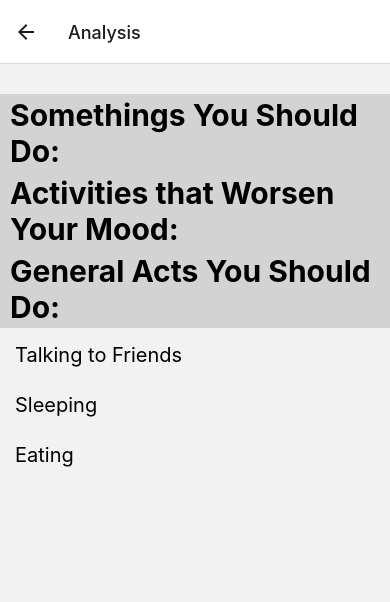
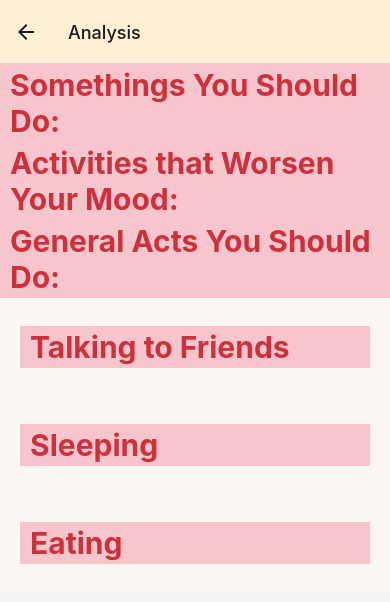
Before and after one commit to osbourn/moodjournal, a React Native app: screen /Analysis in a window 390 px wide. Shown: the top 602 px of the page. Built offline with nearby package versions, Linux system fonts and the light colour scheme.

Commit message:
Started Styling All Pages

```diff
--- a/Analysis.tsx
+++ b/Analysis.tsx
@@ -1,5 +1,5 @@
 import React, { Component, ReactElement } from "react";
-import { View, Text, SectionList, StyleSheet } from "react-native";
+import { View, Text, SectionList, StyleSheet, SafeAreaView } from "react-native";
 import { Card, Paragraph, Title } from "react-native-paper";
 
 import { GetActivityDisplayName } from "./Activities";
@@ -24,6 +24,12 @@ const emotionScore: Map<string, number> = new Map([
     ['anger', -80],
     ['lost', -100]
 ]);
+
+const Item = ({ title}) => (
+    <View style={Styles.item}>
+      <Text style={Styles.sectionHeader}>{title}</Text>
+    </View>
+  );
 
 type ScoreList = { beforeEmotion: string; afterEmotion: string }[];
 
@@ -50,13 +56,16 @@ export async function Analyze(entries: Entry[]): Promise<ReactElement> {
                 NegAct.push(actDisplayName);
             }
         }
-        if(scoreAverages[index].score > 0) {
+        else if(scoreAverages[index].score > 0) {
             Act = scoreAverages[index].activity;
             Act = Act.charAt(0).toUpperCase() + Act.slice(1);
             const actDisplayName : string | null | undefined = await GetActivityDisplayName(Act);
             if (actDisplayName) {
                 PosAct.push(actDisplayName);
             }
+        }
+        else {
+            continue;
         }
     }
 
@@ -67,19 +76,27 @@ export async function Analyze(entries: Entry[]): Promise<ReactElement> {
         GenAct.push('Talking to Friends', 'Sleeping', 'Eating');
     }
 
-    //Think About Giving Suggestions in Paragraph Format
+
+    console.log(PosAct);
+    console.log(NegAct);
     return (
-    <View style={Styles.container}>
+    <View>
+        <View style={{backgroundColor: '#FCF6F5FF'}}>
             <SectionList
                 sections={[
                     {title: 'Somethings You Should Do:', data: PosAct},
                     {title: 'Activities that Worsen Your Mood:', data: NegAct},
                     {title: 'General Acts You Should Do:', data: GenAct}
                 ]}
-            renderSectionHeader={({section}) => <Text style={Styles.sectionHeader}>{section.title}</Text>}
-            renderItem={({item}) => <Text style={Styles.item}>{item}</Text>}
+                keyExtractor={(item, index) => item + index}
+                renderItem={({ item }) => <Item title={item} />}
+                renderSectionHeader={({ section: { title } }) => (
+                    <Text style={Styles.sectionHeader}>{title}</Text>
+                )}
             />
-    </View> );
+        </View>
+    </View>
+    );
 }
 
 
@@ -113,8 +130,9 @@ function GetScoreChanges(list: ScoreList): number[] {
 const Styles = StyleSheet.create({
     container: {
         flex: 1,
-        paddingTop: 30,
-        flexDirection: 'row'
+        backgroundColor: '#FCF6F5FF',
+        alignItems: 'center',
+        justifyContent: 'center',
       },
     sectionHeader: {
         paddingTop: 3,
@@ -123,11 +141,12 @@ const Styles = StyleSheet.create({
         paddingBottom: 3,
         fontSize: 30,
         fontWeight: 'bold',
-        backgroundColor: 'lightgray'
+        color: '#CC313D',
+        backgroundColor: '#F7C5CC'
     },
     item: {
-        padding: 15,
-        fontSize: 20,
-        height: 50,
+        padding: 20,
+        marginVertical: 8,
+        color: '#ABD6DFFF',
     }
 })
--- a/App.tsx
+++ b/App.tsx
@@ -184,14 +184,14 @@ function SelectionPage(props: any) {
   ]);
   const [showingError, setShowingError] = useState<boolean>(false);
   return (
-    <View>
+    <View style={styles.selectionContainer}>
       <Text style={styles.pageLabel}>
         Enter in the Following Information!
       </Text>
       {
-        isBefore ? <Text>
+        isBefore ? <Text style={styles.titleText}>
           Please enter the activity you are completing:
-        </Text> : <Text>
+        </Text> : <Text style={styles.titleText}>
           How are you doing after your activity?
         </Text>
       }
@@ -224,8 +224,8 @@ function SelectionPage(props: any) {
         setValue={setEmotionValue}
         setItems={setFeeling}
       />
-
-      <Button title="Submit" onPress={() => {
+      <View style={styles.selectionButton}>
+        <Button color="#8ABAD3FF" title="Submit" onPress={() => {
           if ((activityValue === "" && isBefore) || emotionValue === "") {
             setShowingError(true);
           } else if (isBefore) {
@@ -247,6 +247,7 @@ function SelectionPage(props: any) {
             props.navigation.navigate('Home');
           }
         }} />
+      </View>
 
       {showingError && <Text style={{
         color: 'red',
@@ -263,27 +264,28 @@ function SelectionPage(props: any) {
 
 function HomePage( props: any ) {
   return (
-    <View>
+    <View style={styles.container}>
+      <Text style={styles.homeScreenLabel}>Please Select An Option</Text>
           <View style={styles.button}>
-          <Button title='Record Activity' onPress={
+            <Button color="#8ABAD3FF" title='Record Activity' onPress={
               () => props.navigation.navigate('Emotional Manager Entry')
             }
             />
           </View>
           <View style={styles.button}>
-          <Button title='Activity Recommendation' onPress={
+            <Button color="#8ABAD3FF" title='Activity Recommendation' onPress={
               () => props.navigation.navigate('Analysis')
             }
             />
+          </View>
           <View style={styles.button}>
-          <Button title='Calendar' onPress={
+            <Button color="#8ABAD3FF" title='Calendar' onPress={
               () => props.navigation.navigate('Calendar')
             }
             />
           </View>
-        </View>
           <View style={styles.button}>
-          <Button title='Settings' onPress={
+            <Button color="#8ABAD3FF" title='Settings' onPress={
               () => props.navigation.navigate('Settings')
             }
             />
@@ -368,7 +370,7 @@ function CalendarPage(props: any) {
 export default function App() {
   return (
       <NavigationContainer>
-        <Stack.Navigator>
+        <Stack.Navigator screenOptions={{ headerStyle: { backgroundColor: 'papayawhip' } }}>
           <Stack.Screen name="Home" component={HomePage} options={{ headerShown: false}}/>
           <Stack.Screen name="Settings" component={SettingsPage}/>
           <Stack.Screen name="Emotional Manager Entry" component={SelectionPage} initialParams={{ isBefore: true }} />
@@ -383,9 +385,18 @@ export default function App() {
 const styles = StyleSheet.create({
   container: {
     flex: 1,
-    //backgroundColor: 'royalblue',
+    backgroundColor: '#FCF6F5FF',
     alignItems: 'center',
     justifyContent: 'center',
+  },
+  selectionContainer: {
+    flex: 1,
+    backgroundColor: '#FCF6F5FF',
+  },
+  selectionButton: {
+    flex: 1,
+    justifyContent: 'flex-end',
+    marginBottom: 36
   },
   DropDown: {
     flex: 1,
@@ -394,18 +405,26 @@ const styles = StyleSheet.create({
   },
   titleText: {
     fontSize: 30,
+    color: '#ABD6DFFF',
+    fontWeight: 'bold'
+  },
+  homeScreenLabel: {
+    fontSize: 30,
+    color: '#EDC2D8FF',
+    fontWeight: 'bold',
+    textAlignVertical: 'top'
   },
   pageLabel: {
     fontSize: 45,
     textAlignVertical: 'top',
     textAlign: 'center',
-    fontWeight: "bold"
+    fontWeight: "bold",
+    color: '#EDC2D8FF'
   },
   button: {
     fontSize:30,
+    padding: 20,
     fontWeight: "bold",
-    color: 'royalblue',
-    alignItems: 'center'
   },
   settingsPageEntry: {
     fontSize: 30,
```
Lines whose indentation alone changed are shown as unchanged.
